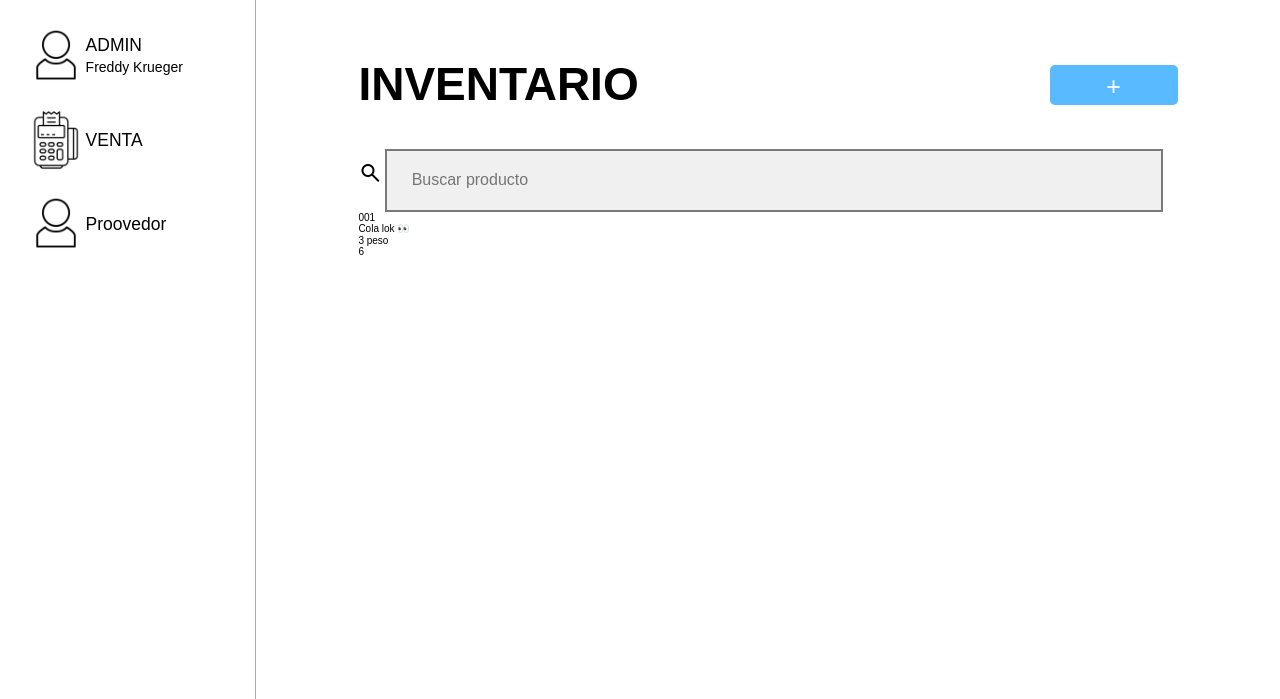
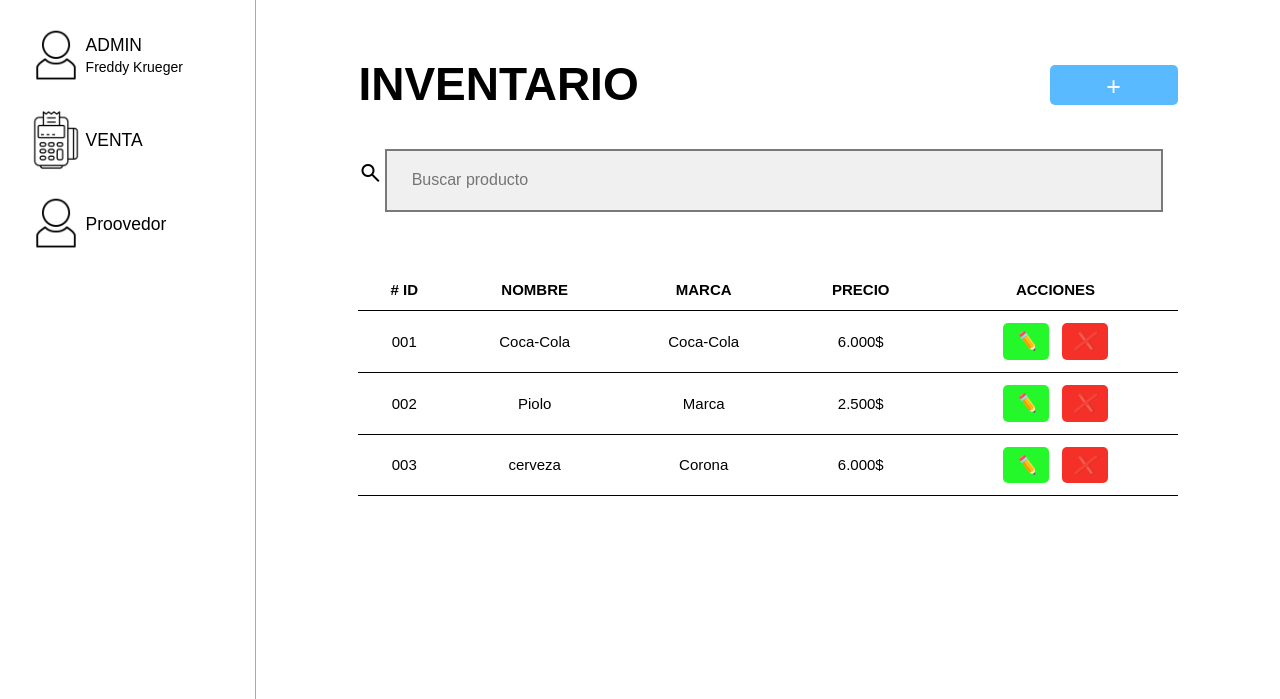
Before and after one commit to JhonSmith02/AdmiBar, a PHP site: page /inventario.html in a window 1280 px wide. Shown: the part 101-800 px from the top of the page. Run offline with PHP 8.4, Linux system fonts and the light colour scheme.

Commit message:
Creación de la tabla con estilos

```diff
--- a/build/css/app.css
+++ b/build/css/app.css
@@ -621,3 +621,40 @@ span.user-name {
 #observaciones {
   height: 15rem;
 }
+
+.tabla-productos {
+  width: 100%;
+  border-collapse: collapse;
+  font-family: Arial, sans-serif;
+  font-size: 1.5rem;
+  margin-top: 7%;
+}
+
+.tabla-productos th,
+.tabla-productos td {
+  border-bottom: 1px solid #000;
+  padding: 12px;
+  text-align: center;
+}
+
+.tabla-productos thead {
+  background-color: #fff;
+  font-weight: bold;
+}
+
+.btn {
+  border: none;
+  padding: 8px 12px;
+  margin: 0 4px;
+  cursor: pointer;
+  border-radius: 5px;
+  font-size: 18px;
+}
+
+.btn.editar {
+  background-color: #24F82B;
+}
+
+.btn.eliminar {
+  background-color: #F53029;
+}
--- a/inventario.html
+++ b/inventario.html
@@ -4,7 +4,8 @@
 <head>
     <meta charset="UTF-8">
     <meta name="viewport" content="width=device-width, initial-scale=1.0">
-    <link rel="stylesheet" href="https://fonts.googleapis.com/css2?family=Material+Symbols+Outlined:opsz,wght,FILL,GRAD@20..48,100..700,0..1,-50..200&icon_names=search" />
+    <link rel="stylesheet"
+        href="https://fonts.googleapis.com/css2?family=Material+Symbols+Outlined:opsz,wght,FILL,GRAD@20..48,100..700,0..1,-50..200&icon_names=search" />
     <link rel="stylesheet" href="build/css/app.css">
     <title>Inventario</title>
 </head>
@@ -74,41 +75,62 @@
                 <div class="iventary-header">
                     <h2>INVENTARIO</h2>
 
-                    <buttoon class="button">+ REGISTRAR  </buttoon>
+                    <button class="button">+ REGISTRAR </button>
                 </div>
 
                 <div class="search-inv">
                     <div class="buscador">
                         <span class="material-symbols-outlined">
                             search
-                            </span>
+                        </span>
                         <input type="text" placeholder=" Buscar producto" class="serch-inventory">
                     </div>
 
                 </div>
 
-                <div class="tabla-prod">
-                    <div class="producto">
-                        <div class="id-producto">001</div>
-
-                        <div class="name-producto">Cola lok 👀</div>
-
-                        <div class="price-producto">3 peso</div>
-
-                        <div class="stock-producto">
-                            6
-                        </div>
-
-                        <div class="action-producto">
-                            <div class="editar-pro">
-
-                            </div>
-                            <div class="delete-pro">
-
-                            </div>
-                        </div>
-                    </div>
-                </div>
+                <table class="tabla-productos">
+                    <thead>
+                        <tr>
+                            <th># ID</th>
+                            <th>NOMBRE</th>
+                            <th>MARCA</th>
+                            <th>PRECIO</th>
+                            <th>ACCIONES</th>
+                        </tr>
+                    </thead>
+                    <tbody>
+                        <tr>
+                            <td>001</td>
+                            <td>Coca-Cola</td>
+                            <td>Coca-Cola</td>
+                            <td>6.000$</td>
+                            <td>
+                                <button class="btn editar"><i class="icon-pencil">✏️</i></button>
+                                <button class="btn eliminar"><i class="icon-delete">❌</i></button>
+                            </td>
+                        </tr>
+                        <tr>
+                            <td>002</td>
+                            <td>Piolo</td>
+                            <td>Marca</td>
+                            <td>2.500$</td>
+                            <td>
+                                <button class="btn editar"><i class="icon-pencil">✏️</i></button>
+                                <button class="btn eliminar"><i class="icon-delete">❌</i></button>
+                            </td>
+                        </tr>
+                        <tr>
+                            <td>003</td>
+                            <td>cerveza</td>
+                            <td>Corona</td>
+                            <td>6.000$</td>
+                            <td>
+                                <button class="btn editar"><i class="icon-pencil">✏️</i></button>
+                                <button class="btn eliminar"><i class="icon-delete">❌</i></button>
+                            </td>
+                        </tr>
+                    </tbody>
+                </table>
             </div>
 
         </div>
--- a/src/scss/layout/_inventario.scss
+++ b/src/scss/layout/_inventario.scss
@@ -109,7 +109,7 @@ span.user-name {
     height: 90%;
 }
 
-.inv-form{
+.inv-form {
     padding: 0 5%;
 }
 
@@ -166,3 +166,43 @@ span.user-name {
 #observaciones {
     height: 15rem;
 }
+
+
+// TABLA
+
+.tabla-productos {
+    width: 100%;
+    border-collapse: collapse;
+    font-family: Arial, sans-serif;
+    font-size: 1.5rem;
+    margin-top: 7%;
+}
+
+.tabla-productos th,
+.tabla-productos td {
+    border-bottom: 1px solid #000;
+    padding: 12px;
+    text-align: center;
+}
+
+.tabla-productos thead {
+    background-color: #fff;
+    font-weight: bold;
+}
+
+.btn {
+    border: none;
+    padding: 8px 12px;
+    margin: 0 4px;
+    cursor: pointer;
+    border-radius: 5px;
+    font-size: 18px;
+}
+
+.btn.editar {
+    background-color: v.$verde_claro;
+}
+
+.btn.eliminar {
+    background-color: v.$rojo_claro;
+}
```
